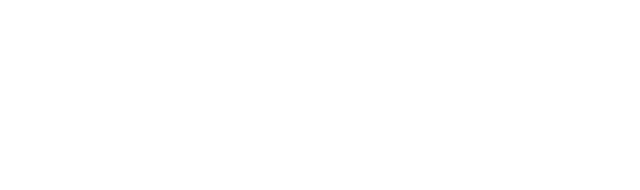
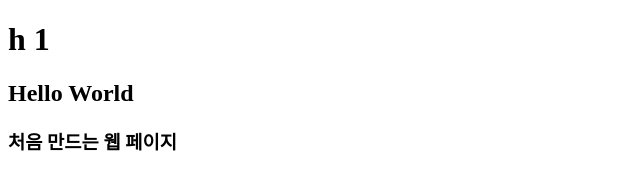
Before and after one commit to neperis/neperis.github.io, a plain HTML site: page test.html in a window 1280 px wide. Shown: the whole page, without its empty margins (0-640 px from the left). Drawn offline with Linux system fonts and the light colour scheme.

Commit message:
Update test.html

```diff
--- a/test.html
+++ b/test.html
@@ -1 +1,11 @@
 <!doctype html>
+<html lang='ko'>
+<haad>
+    <title> HTML 연습 </title>
+</head>
+<body>
+    <h1> h 1</h1>
+    <h2> Hello World </h2>
+    <h3> 처음 만드는 웹 페이지 </h3>
+</body>
+</html>
```
